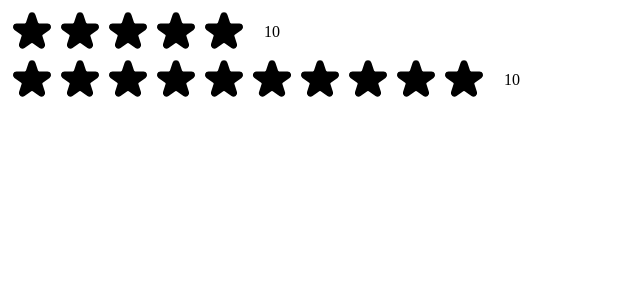
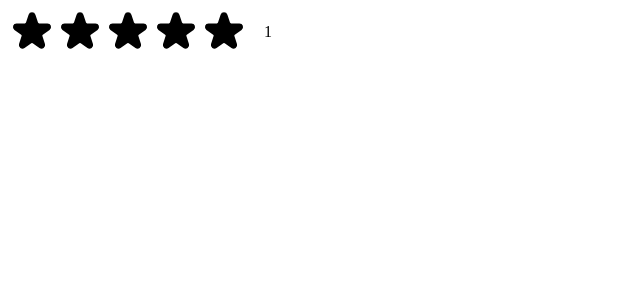
Before and after one commit to Max12345-ally/Movies, a React (Create React App) app: page / in a window 1280 px wide. Shown: the top 300 px of the page, without its empty margins (0-640 px from the left). Built offline with nearby package versions, Linux system fonts and the light colour scheme.

Commit message:
State added to Star component

```diff
--- a/src/StarRating.js
+++ b/src/StarRating.js
@@ -1,6 +1,9 @@
 import React from 'react';
+import {useState} from 'react';
 
-export default function StarRating({maxRating = 5}) {
+export default function StarRating({maxRating = 4}) {
+  const [rating, setRating] = useState(1);
+
   const containerStyle = {
     display: 'flex',
     alignItems: 'center',
@@ -20,10 +23,10 @@ export default function StarRating({maxRating = 5}) {
     <div style={containerStyle}>
       <div style={starContainerStyle}>
         {Array.from({length: maxRating}, (_, i) => (
-          <Star key={i} />
+          <Star key={i} onClick={() => setRating(i + 1)} />
         ))}
       </div>
-      <p style={textStyle}>10</p>
+      <p style={textStyle}>{rating || ''}</p>
     </div>
   );
 }
@@ -37,7 +40,7 @@ const starStyle = {
 
 function Star() {
   return (
-    <span style={starStyle}>
+    <span role='button' style={starStyle}>
       <svg
         xmlns='http://www.w3.org/2000/svg'
         viewBox='0 0 20 20'
--- a/src/index.js
+++ b/src/index.js
@@ -10,6 +10,5 @@ root.render(
   <React.StrictMode>
     {/* <App /> */}
     <StarRating maxRating={5} />
-    <StarRating maxRating={10} />
   </React.StrictMode>
 );
```
